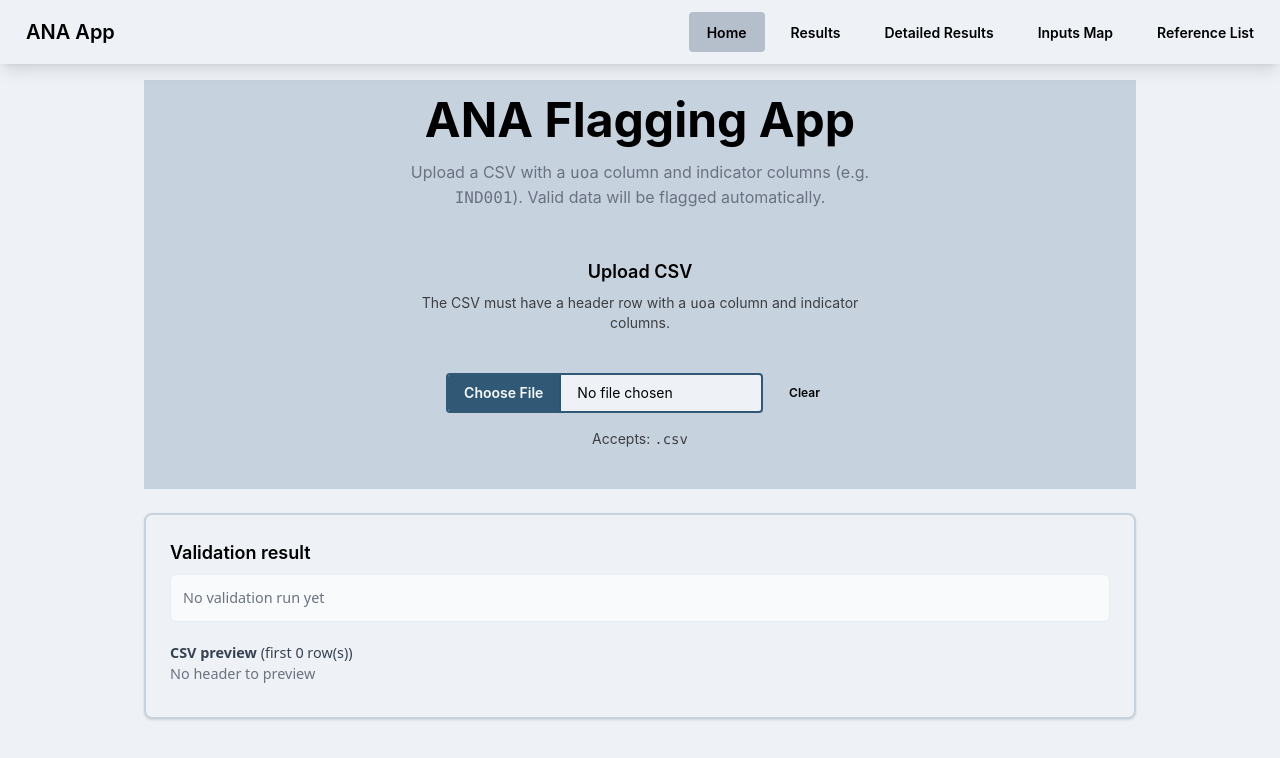
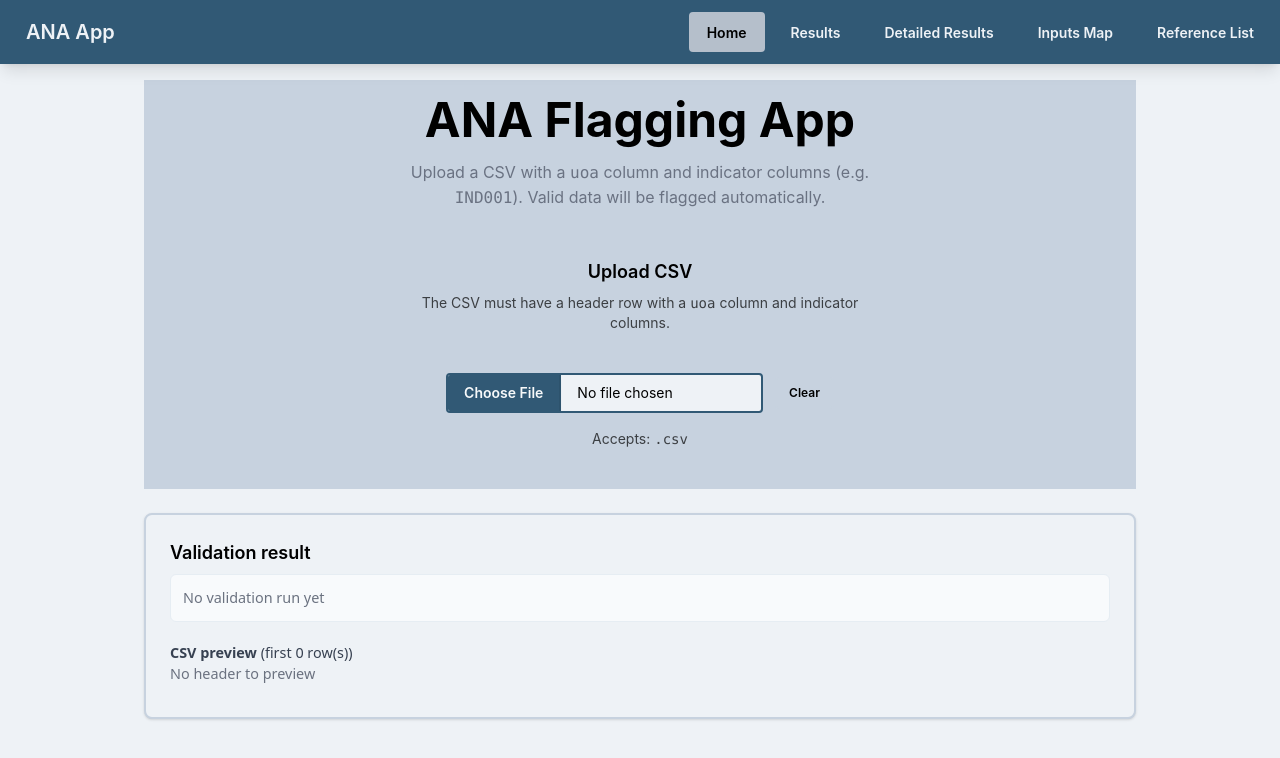
Before and after one commit to gnoblet/ANA_app_svelte, a SvelteKit app: page / in a window 1280 px wide. Shown: the top 758 px of the page. Built offline with nearby package versions, Linux system fonts and the light colour scheme; a web font is replaced by a local one.

Commit message:
refactor: remove unused goHome function and update navbar link for consistency

```diff
--- a/src/routes/+layout.svelte
+++ b/src/routes/+layout.svelte
@@ -19,10 +19,6 @@
 		return pathname.startsWith(path);
 	}
 
-	function goHome() {
-		// Dispatch custom event to reset the view state
-		window.dispatchEvent(new CustomEvent('resetView'));
-	}
 </script>
 
 <svelte:head>
@@ -30,9 +26,9 @@
 </svelte:head>
 
 <!-- Simple navbar using DaisyUI/Tailwind -->
-<nav class="navbar bg-base-100 sticky top-0 z-50 shadow-lg">
+<nav class="navbar bg-primary text-base-100 sticky top-0 z-50 shadow-lg">
 	<div class="navbar-start">
-		<a href="{base}/" class="btn btn-ghost text-xl normal-case">ANA App</a>
+		<a href="/" class="btn btn-ghost text-xl normal-case">ANA App</a>
 	</div>
 
 	<div class="navbar-end gap-4">
```
